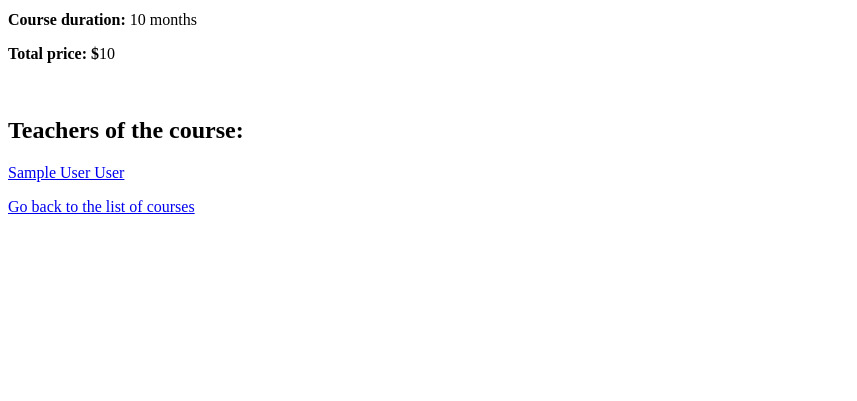
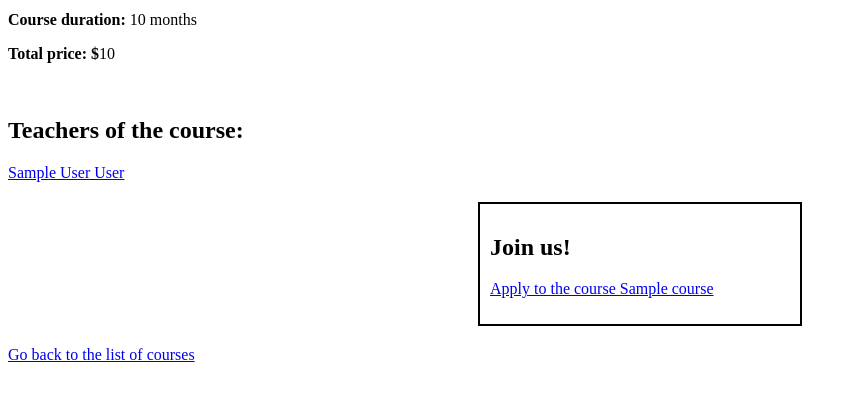
Before and after one commit to AstronauticalCodes/hyperSchool, a Django app: page /schedule/course_details/1 in a window 1280 px wide. Shown: the part 252-653 px from the top of the page, without its empty margins (0-857 px from the left). Run offline with Django 4.2, Linux system fonts and the light colour scheme; tables that the repository leaves empty hold one stand-in row (values such as "Sample post").

Commit message:
STAGE-4-Added redirection and routing for student-add-to-course feature.
Removed APPEND_SLASH = False from settings.py.

```diff
--- a/HyperSchool/task/HyperSchool/settings.py
+++ b/HyperSchool/task/HyperSchool/settings.py
@@ -122,5 +122,3 @@ STATIC_URL = 'static/'
 # https://docs.djangoproject.com/en/4.0/ref/settings/#default-auto-field
 
 DEFAULT_AUTO_FIELD = 'django.db.models.BigAutoField'
-
-APPEND_SLASH = False
--- a/HyperSchool/task/schedule/templates/schedule/add_course.html
+++ b/HyperSchool/task/schedule/templates/schedule/add_course.html
@@ -1,6 +1,6 @@
-<h2>Apply to course</h2>
+<h2>Apply to the course</h2>
 <form method="post">
     {% csrf_token %}
-    {% form.as_p %}
+    <table>{{ form.as_table }}</table>
     <input type="submit" name="Submit">
 </form>
--- a/HyperSchool/task/schedule/templates/schedule/course_details.html
+++ b/HyperSchool/task/schedule/templates/schedule/course_details.html
@@ -14,4 +14,9 @@
 {% for teacher in teachers %}
   <p><a href="{% url 'teacher_details' pk=0 %}{{ teacher.id }}">{{ teacher }}</a></p>
 {% endfor %}
+
+<div style="border: 2px solid #000; padding: 10px; width: 300px; margin: 20px auto;">
+  <h2>Join us!</h2>
+  <a href="{% url 'add_course' %}"><p>Apply to the course {{ course.title }}</p></a>
+</div>
 <p><a href="{% url 'main' %}">Go back to the list of courses</a></p>
--- a/HyperSchool/task/schedule/urls.py
+++ b/HyperSchool/task/schedule/urls.py
@@ -7,4 +7,5 @@ urlpatterns = [
     path('main/', views.MainPage, name='main'),
     path('course_details/<int:pk>', views.CourseDetailsView.as_view(), name='course_details'),
     path('teacher_details/<int:pk>', views.TeacherDetailsView.as_view(), name='teacher_details'),
+    path('add_course/', views.AddCourseView.as_view(), name='add_course'),
 ]
--- a/HyperSchool/task/schedule/views.py
+++ b/HyperSchool/task/schedule/views.py
@@ -18,12 +18,6 @@ def index(request):
 class MainView(View):
     template_name = "schedule/main.html"
     model = Course
-
-    # def get_context_data(self, **kwargs):
-    #     context = super().get_context_data(**kwargs)
-    #
-    #     pass
-
 
     def get(self, request, *args, **kwargs):
         # print(courses, 'jello')
@@ -102,6 +96,8 @@ class AddCourseView(View):
         form = self.form(request.POST)
         if form.is_valid():
             form.save()
+            print(request.POST)
+            print(self.model.objects.all().first().name)
             print('hello passd')
 
         return redirect('./')
```
